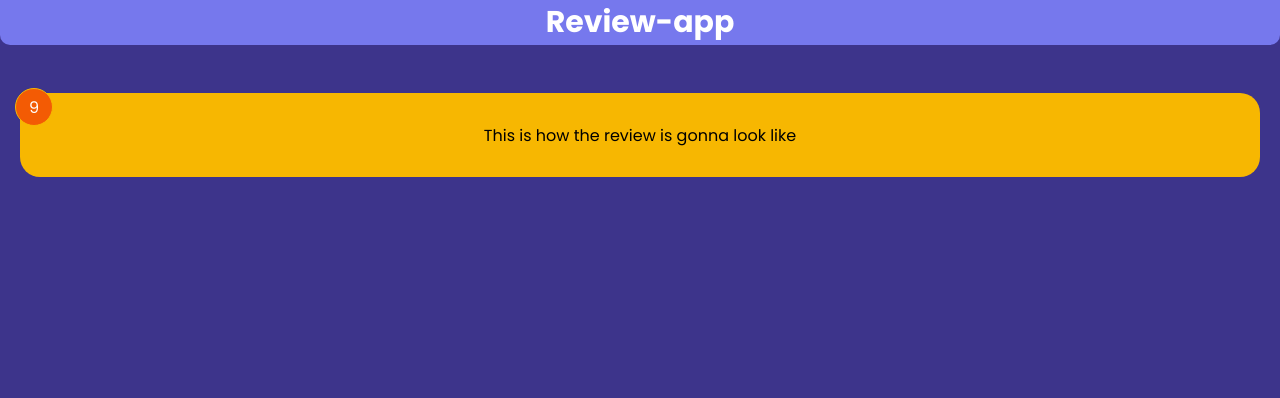
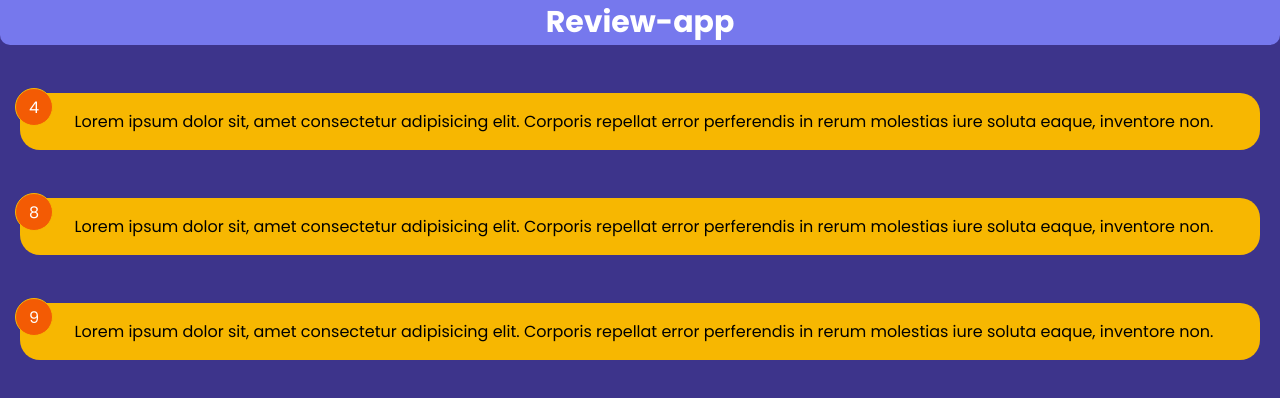
Before and after one commit to JhohannesK/Review-website, a React (Create React App) app: page / in a window 1280 px wide. Shown: the top 398 px of the page. Built offline with nearby package versions, Linux system fonts and the light colour scheme.

Commit message:
add data and display data in cards

```diff
--- a/src/App.js
+++ b/src/App.js
@@ -1,11 +1,14 @@
 import Header from './components/Header';
-import ReviewItem from './components/ReviewItem';
+import ReviewList from './components/ReviewList';
+import ReviewData from './components/data/ReviewData';
+import { useState } from 'react';
 
 function App() {
+	const [review, SetReview] = useState(ReviewData);
 	return (
 		<div>
 			<Header text='Review-app' />
-			<ReviewItem />
+			<ReviewList review={review} />
 		</div>
 	);
 }
--- a/src/components/ReviewItem.js
+++ b/src/components/ReviewItem.js
@@ -1,17 +1,12 @@
 import React, { useState } from 'react';
 import './review.css';
 
-const ReviewItem = () => {
-	const [rating, setRating] = useState(9);
-	const [text, setText] = useState(
-		'This is how the review is gonna look like'
-	);
-
+const ReviewItem = ({ data }) => {
 	return (
 		<div className='review'>
 			<div className='card'>
-				<div className='numDisplay'> {rating} </div>
-				<div className='textDisplay'>{text}</div>
+				<div className='numDisplay'> {data.rating} </div>
+				<div className='textDisplay'>{data.text}</div>
 			</div>
 		</div>
 	);
--- /dev/null
+++ b/src/components/ReviewList.js
@@ -0,0 +1,14 @@
+import React from 'react';
+import ReviewItem from './ReviewItem';
+
+const ReviewList = ({ review }) => {
+	return (
+		<div>
+			{review.map((reviewItem) => {
+				return <ReviewItem key={reviewItem.id} data={reviewItem} />;
+			})}
+		</div>
+	);
+};
+
+export default ReviewList;
--- /dev/null
+++ b/src/components/data/ReviewData.js
@@ -0,0 +1,19 @@
+const ReviewData = [
+	{
+		id: 1,
+		rating: 4,
+		text: 'Lorem ipsum dolor sit, amet consectetur adipisicing elit. Corporis repellat error perferendis in rerum molestias iure soluta eaque, inventore non.',
+	},
+	{
+		id: 2,
+		rating: 8,
+		text: 'Lorem ipsum dolor sit, amet consectetur adipisicing elit. Corporis repellat error perferendis in rerum molestias iure soluta eaque, inventore non.',
+	},
+	{
+		id: 3,
+		rating: 9,
+		text: 'Lorem ipsum dolor sit, amet consectetur adipisicing elit. Corporis repellat error perferendis in rerum molestias iure soluta eaque, inventore non.',
+	},
+];
+
+export default ReviewData;
--- a/src/components/review.css
+++ b/src/components/review.css
@@ -10,9 +10,9 @@
 	background: #f7b701;
 	border-radius: 20px;
 	width: 100%;
-	padding: 10px;
+	padding: 1rem 1.5rem 1rem 2rem;
 	position: relative;
-	height: 4rem;
+	height: max-content;
 	display: flex;
 	flex-direction: column;
 	align-items: center;
```
